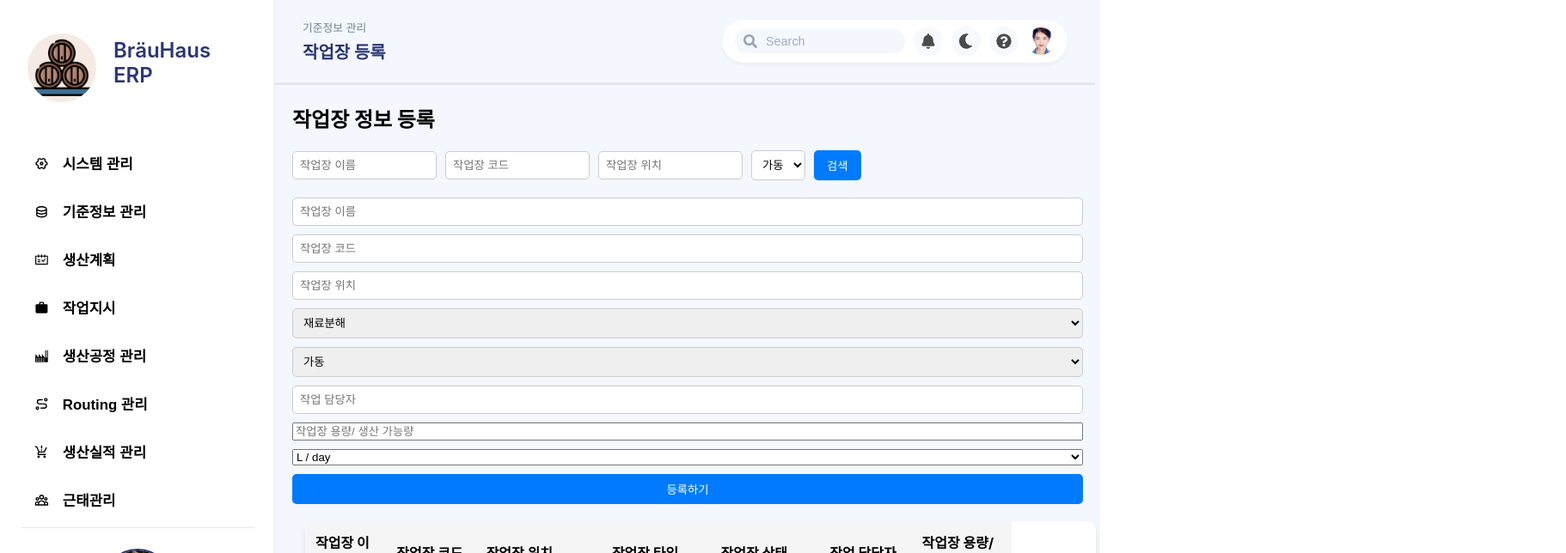
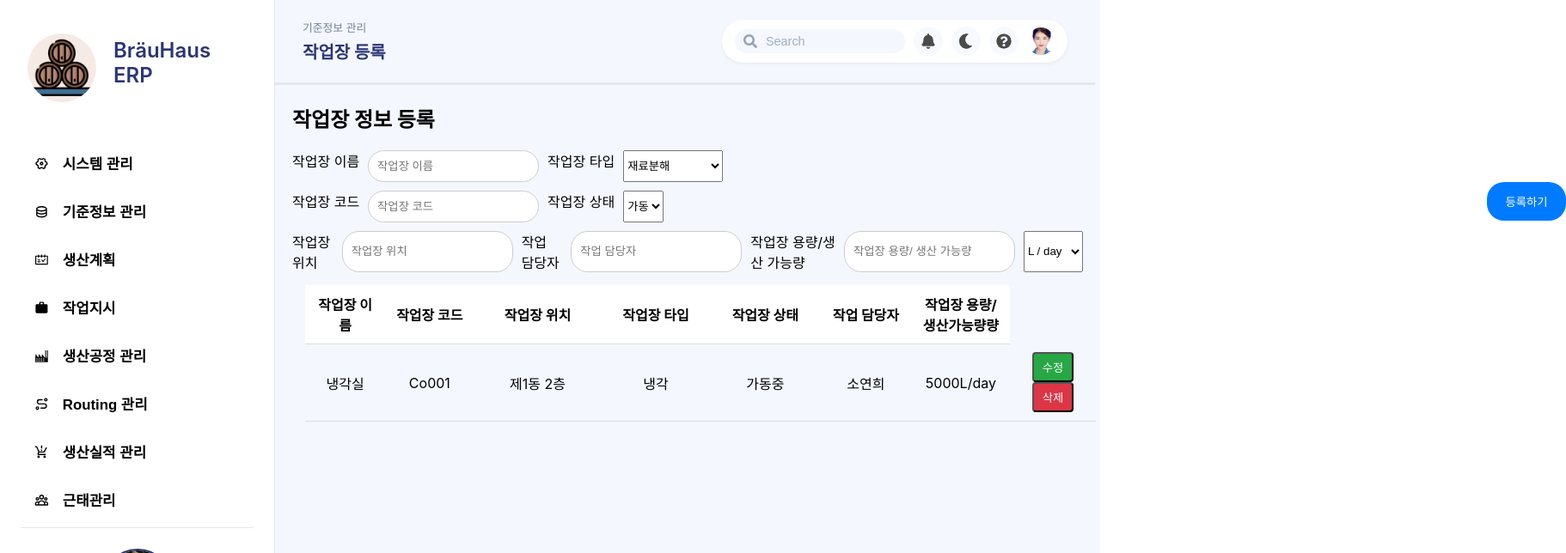
Before and after one commit to QualityCore/QualityCore-frontend, a React (Create React App) app: page /workplace in a window 1280 px wide. Shown: the top 644 px of the page at 86% size, 1822 px wide, since content can reach past the window. Built offline with nearby package versions, Linux system fonts and the light colour scheme.

Commit message:
2/13 CSS 부분적 완료

```diff
--- a/package.json
+++ b/package.json
@@ -8,7 +8,7 @@
     "cra-template": "1.2.0",
     "react": "^18.2.0",
     "react-dom": "^18.2.0",
-    "react-router-dom": "^6.29.5",
+    "react-router-dom": "^6.4.0",
     "react-scripts": "5.0.1"
   },
   "scripts": {
--- a/src/App.js
+++ b/src/App.js
@@ -3,7 +3,7 @@ import Sidebar from "./components/Sidebar";
 import Header from "./components/Header";
 import Home from "./pages/Home";
 import ProductionPlan from "./pages/productionPlan/ProductionPlan";
-import WorkplacePage from "./standardinformation/workplace/WorkplacePage";
+import WorkplacePage from "./pages/standard-information/workplace/WorkplacePage";
 import './styles/App.css';
 import Attendance from "./pages/attendance/Attendance";
 import WorkOrder from "./pages/work/WorkOrder"
--- /dev/null
+++ b/src/pages/standard-information/workplace/WorkplaceForm.js
@@ -0,0 +1,98 @@
+import { useState } from "react";
+import "../../../styles/workplace-form.css";
+
+const WorkplaceForm = ({ onAddWorkplace }) => {
+  const [formData, setFormData] = useState({
+    name: "",
+    code: "",
+    location: "",
+    type: "재료분해",
+    status: "가동",
+    manager: "",
+    capacity: "",
+    volume: "L",
+  });
+
+  const handleChange = (e) => {
+    setFormData({ ...formData, [e.target.name]: e.target.value });
+  };
+
+  const handleSubmit = (e) => {
+    e.preventDefault();
+    onAddWorkplace(formData); // 데이터 추가
+    setFormData({
+      name: "",
+      code: "",
+      location: "",
+      type: "재료분해",
+      status: "가동",
+      manager: "",
+      capacity: "",
+      volume: "L",
+    });
+  };
+
+  return (
+    <div className="workplace-form-container">
+      <h2 className="workplace-title">작업장 정보 등록</h2>
+      <form className="workplace-form" onSubmit={handleSubmit}>
+        <div className="workplace-input-group">
+          <label>작업장 이름</label>
+          <input className="workplace-input" name="name" value={formData.name} placeholder="작업장 이름" onChange={handleChange} />
+
+          <label>작업장 타입</label>
+            <select className="workplace-select" name="type" onChange={handleChange}>
+              <option value="1">재료분해</option>
+              <option value="2">당화</option>
+              <option value="3">여과</option>
+              <option value="4">끓임</option>
+              <option value="5">냉각</option>
+              <option value="6">발효</option>
+              <option value="7">숙성</option>
+              <option value="8">숙성후 여과</option>
+              <option value="9">탄산조정</option>
+              <option value="10">패키징 및 출하하</option>
+            </select>
+        </div>
+
+
+        <div className="workplace-input-group">
+
+        <label>작업장 코드</label>
+        <input className="workplace-input" name="code" value={formData.code} placeholder="작업장 코드" onChange={handleChange} />
+
+        <label>작업장 상태</label>
+          <select className="workplace-select" name="status" onChange={handleChange}>
+            <option value="a">가동</option>
+            <option value="b">정지</option>
+            <option value="c">고장</option>
+            <option value="d">수리</option>
+          </select>
+
+        </div>
+
+
+        <div className="workplace-input-group">
+          <label>작업장 위치</label>
+          <input className="workplace-input" name="location" value={formData.location} placeholder="작업장 위치" onChange={handleChange} />
+
+          <label>작업 담당자</label>
+          <input className="workplace-input" name="manager" value={formData.manager} placeholder="작업 담당자" onChange={handleChange} />
+
+          <label>작업장 용량/생산 가능량</label>
+          <input className="workplace-input" name="capacity" placeholder="작업장 용량/ 생산 가능량" onChange={handleChange} />
+
+          <select name="volume" onChange={handleChange}>
+            <option value="L">L / day </option>
+            <option value="kg">kg / day </option>
+          </select>
+
+        </div>
+
+        <button className="workplace-button" type="submit">등록하기</button>
+      </form>
+    </div>
+  );
+};
+
+export default WorkplaceForm;
--- /dev/null
+++ b/src/pages/standard-information/workplace/WorkplacePage.js
@@ -0,0 +1,25 @@
+import { useState } from "react";
+import WorkplaceForm from "./WorkplaceForm";
+import WorkplaceTable  from "./WorkplaceTable";
+import "../../../styles/workplace-form.css";
+import "../../../styles/workplace-table.css";
+
+
+const WorkplacePage = () => {
+  const [workplaces, setWorkplaces] = useState([
+    { name: "냉각실", code: "Co001", location: "제1동 2층", type: "냉각", status: "가동중", manager: "소연희", capacity: "5000L/day" }
+  ]);
+
+  const addWorkplace = (newWorkplace) => {
+    setWorkplaces([...workplaces, newWorkplace]);
+  };
+
+  return (
+    <div className="workplace-page">
+      <WorkplaceForm onAddWorkplace={addWorkplace} />
+      <WorkplaceTable workplaces={workplaces} />
+    </div>
+  );
+};
+
+export default WorkplacePage;
--- a/src/standardinformation/workplace/WorkplaceFilter.js
+++ /dev/null
@@ -1,22 +0,0 @@
-import "../../styles/workplace-filter.css";
-
-const WorkplaceFilter = () => {
-  return (
-    <div className="workplace-filter">
-      <input className="workplace-filter-input" placeholder="작업장 이름" />
-
-      <input className="workplace-filter-input" placeholder="작업장 코드" />
-
-      <input className="workplace-filter-input" placeholder="작업장 위치" />
-
-      <select className="workplace-filter-select">
-        <option>가동</option>
-        <option>정지</option>
-      </select>
-
-      <button className="workplace-filter-btn">검색</button>
-    </div>
-  );
-};
-
-export default WorkplaceFilter;
--- a/src/standardinformation/workplace/WorkplaceForm.js
+++ /dev/null
@@ -1,68 +0,0 @@
-import { useState } from "react";
-import "../../styles/workplace-form.css";
-
-
-const WorkplaceForm = () => {
-  const [formData, setFormData] = useState({
-    name: "",
-    code: "",
-    location: "",
-    type: "냉각",
-    status: "가동중",
-    manager: "",
-    capacity: "",
-  });
-
-  const handleChange = (e) => {
-    setFormData({ ...formData, [e.target.name]: e.target.value });
-  };
-
-  const handleSubmit = (e) => {
-    e.preventDefault();
-    console.log("등록된 작업장 데이터:", formData);
-  };
-
-  return (
-    <form className="workplace-form" onSubmit={handleSubmit}>
-
-      <input className="workplace-input" name="name" placeholder="작업장 이름" onChange={handleChange} />
-
-      <input className="workplace-input" name="code" placeholder="작업장 코드" onChange={handleChange} />
-
-      <input className="workplace-input" name="location" placeholder="작업장 위치" onChange={handleChange} />
-
-      <select className="workplace-select" name="type" onChange={handleChange}>
-        <option value="1">재료분해</option>
-        <option value="2">당화</option>
-        <option value="3">여과</option>
-        <option value="4">끓임</option>
-        <option value="5">냉각</option>
-        <option value="6">발효</option>
-        <option value="7">숙성</option>
-        <option value="8">숙성후 여과</option>
-        <option value="9">탄산조정</option>
-        <option value="10">패키징 및 출하하</option>
-      </select>
-
-      <select className="workplace-select" name="status" onChange={handleChange}>
-        <option value="a">가동</option>
-        <option value="b">정지</option>
-        <option value="c">고장</option>
-        <option value="d">수리</option>
-      </select>
-
-      <input className="workplace-input" name="manager" placeholder="작업 담당자" onChange={handleChange} />
-
-      <input name="capacity" placeholder="작업장 용량/ 생산 가능량" onChange={handleChange} />
-
-      <select name="volume" onChange={handleChange}>
-        <option value="L">L / day </option>
-        <option value="kg">kg / day </option>
-      </select>
-
-      <button className="workplace-filter-btn" type="submit">등록하기</button>
-    </form>
-  );
-};
-
-export default WorkplaceForm;
--- a/src/standardinformation/workplace/WorkplacePage.js
+++ /dev/null
@@ -1,20 +0,0 @@
-import WorkplaceForm from "./WorkplaceForm";
-import WorkplaceTable  from "./WorkplaceTable";
-import WorkplaceFilter from "./WorkplaceFilter";
-import "../../styles/workplace-form.css";
-import "../../styles/workplace-table.css";
-import "../../styles/workplace-filter.css";
-
-
-const WorkplacePage = () => {
-  return (
-    <div className="workplace-page">
-      <h2 className="workplace-title">작업장 정보 등록</h2>
-      <WorkplaceFilter/>
-      <WorkplaceForm/>
-      <WorkplaceTable/>
-    </div>
-  );
-};
-
-export default WorkplacePage;
--- a/src/styles/workplace-filter.css
+++ /dev/null
@@ -1,38 +0,0 @@
-/* 검색 및 필터 컨테이너 */
-.workplace-filter {
-    display: flex;
-    gap: 10px;
-    margin-bottom: 20px;
-    align-items: center;
-  }
-
-  /* 필터 입력 필드 */
-  .workplace-filter-input {
-    padding: 8px;
-    border: 1px solid #ccc;
-    border-radius: 5px;
-    width: 150px;
-  }
-
-  /* 필터 선택 드롭다운 */
-  .workplace-filter-select {
-    padding: 8px;
-    border: 1px solid #ccc;
-    border-radius: 5px;
-    background-color: white;
-    cursor: pointer;
-  }
-
-  /* 검색 버튼 */
-  .workplace-filter-btn {
-    background-color: #007bff;
-    color: white;
-    border: none;
-    padding: 8px 15px;
-    border-radius: 5px;
-    cursor: pointer;
-  }
-
-  .workplace-filter-btn:hover {
-    background-color: #0056b3;
-  }
--- a/src/styles/workplace-form.css
+++ b/src/styles/workplace-form.css
@@ -1,20 +1,47 @@
-.workplace-form {
+.workplace-form-container {
+  position: relative;
   display: flex;
-    flex-direction: column;
-    gap: 10px;
+  flex-direction: column;  /* 요소들을 세로로 정렬 */
+  align-items: flex-start; /* 기본적으로 왼쪽 정렬 */
+  position: relative;
+    width: 100%; /* 부모 요소 크기 지정 */
+    min-height: 100px; /* 부모 요소의 높이를 최소한으로 확보 */
 }
 
-  .workplace-input, .workplace-select {
-    padding: 8px;
+.workplace-form {
+  position: relative;
+}
+
+.workplace-title {
+  font-size: 24px;
+  font-weight: bold;
+  margin-bottom: 20px;
+}
+
+.workplace-input-group {
+  display: flex;
+  gap: 10px;
+  margin-bottom: 10px;
+}
+
+.workplace-input {
+  flex: 0 1;
+  padding: 10px;
   border: 1px solid #ccc;
-    border-radius: 5px;
+  border-radius: 20px;
 }
 
 .workplace-button {
-    background-color: blue;
+  width: 10%;
+  background-color: #007bff;
   color: white;
-    padding: 10px;
+  padding: 13px;
   border: none;
-    border-radius: 5px;
+  border-radius: 20px;
   cursor: pointer;
+  margin-left: auto;
+  display: block;
+  top: 37px;
+  right: -562px;
+  position: absolute;
 }
--- a/src/styles/workplace-table.css
+++ b/src/styles/workplace-table.css
@@ -1,53 +1,31 @@
-/* 테이블 컨테이너 */
+.workplace-table-container {
+  width: 80%;
+  margin: auto;
+  margin-top: 20px;
+}
+
 .workplace-table {
   width: 100%;
   border-collapse: collapse;
-    margin-top: 20px;
-    background-color: white;
-    border-radius: 10px;
-    overflow: hidden;
-    box-shadow: 0px 4px 6px rgba(0, 0, 0, 0.1);
 }
 
-  /* 테이블 헤더 */
-  .workplace-table th {
-    background-color: #f5f5f5;
-    padding: 12px;
-    text-align: left;
-    font-weight: bold;
-    border-bottom: 2px solid #ddd;
-  }
-
-  /* 테이블 바디 */
-  .workplace-table td {
+.workplace-table th, .workplace-table td {
   padding: 10px;
   border-bottom: 1px solid #ddd;
 }
 
-  /* 수정 및 삭제 버튼 */
 .workplace-edit-btn {
-    background-color: #4CAF50;
+  background-color: #28a745;
   color: white;
-    border: none;
   padding: 6px 10px;
-    margin-right: 5px;
   border-radius: 4px;
   cursor: pointer;
 }
 
 .workplace-delete-btn {
-    background-color: #e74c3c;
+  background-color: #dc3545;
   color: white;
-    border: none;
   padding: 6px 10px;
   border-radius: 4px;
   cursor: pointer;
 }
-
-  .workplace-edit-btn:hover {
-    background-color: #45a049;
-  }
-
-  .workplace-delete-btn:hover {
-    background-color: #c0392b;
-  }
```
Also changed, not shown: src/pages/standard-information/workplace/WorkplaceTable.js (renamed from src/standardinformation/workplace/WorkplaceTable.js, +4 -6 lines). Lines whose indentation alone changed are shown as unchanged.
